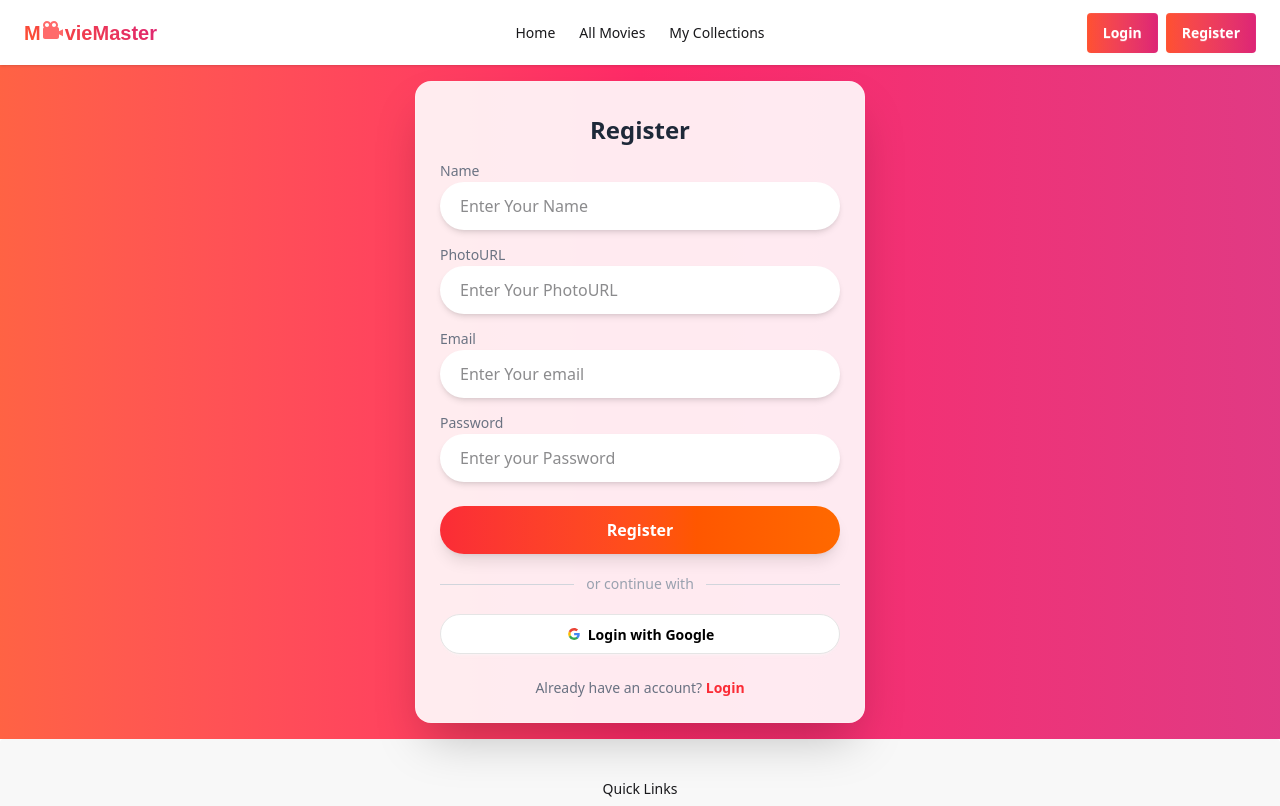
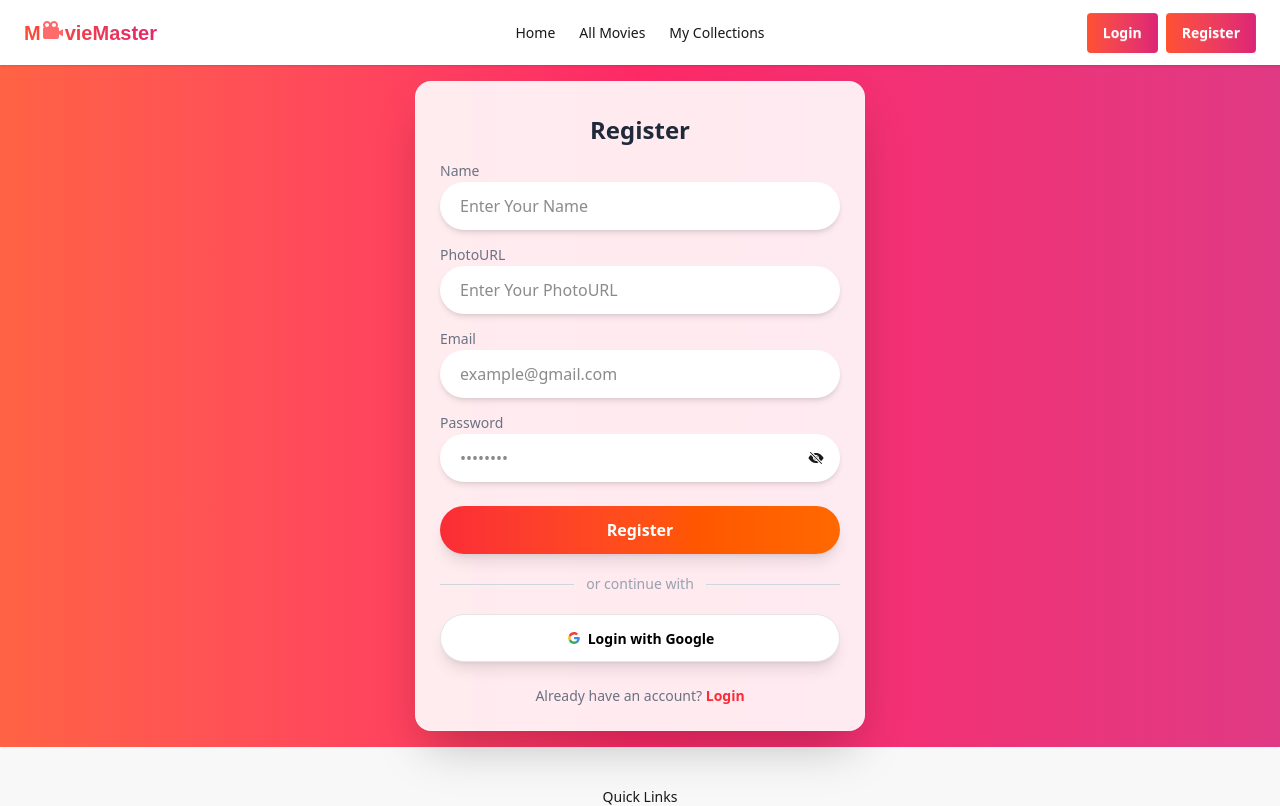
Before and after one commit to Jobayer561/MovieMaster-Client, a React (Vite) app: page /register in a window 1280 px wide. Shown: the top 806 px of the page. Built offline with nearby package versions, Linux system fonts and the light colour scheme; a web font is replaced by a local one.

Commit message:
registration functionality added

```diff
--- a/src/Context/AuthProvider.jsx
+++ b/src/Context/AuthProvider.jsx
@@ -1,11 +1,29 @@
-import React from 'react'
+import React, { useState } from "react";
+import { AuthContext } from "./AuthContext";
+import { createUserWithEmailAndPassword, signInWithEmailAndPassword } from "firebase/auth";
+import { auth } from "../firebase/firebase.config";
 
-const AuthProvider = () => {
-  return (
-    <div>
+const AuthProvider = ({ children }) => {
+  const [user, setUser] = useState(null);
+  const [loading, setLoading] = useState(true);
 
-    </div>
-  )
+
+const createUser = (email,password)=>{
+    return createUserWithEmailAndPassword(auth,email,password);
 }
 
-export default AuthProvider
+const LoginUser = (email,password)=>{
+    return signInWithEmailAndPassword(auth,email,password)
+}
+
+  const authInfo = {
+    createUser,
+    LoginUser,
+    user,
+    loading,
+    setUser,setLoading
+  };
+  return <AuthContext value={authInfo}>{children}</AuthContext>;
+};
+
+export default AuthProvider;
--- a/src/Pages/Login.jsx
+++ b/src/Pages/Login.jsx
@@ -1,7 +1,10 @@
 import React from "react";
+import { useState } from "react";
 import { Link } from "react-router";
-
+import { FaEye } from "react-icons/fa";
+import { IoEyeOff } from "react-icons/io5";
 const Login = () => {
+  const [show, setShow] = useState(false);
   return (
     <div
       className="min-h-screen px-4 flex justify-center items-center   bg-linear-to-r from-[#ff512f]/90 via-[#ff2a68] to-[#dd2476]/90
@@ -17,20 +20,27 @@ const Login = () => {
             <label className=" text-gray-500 text-sm  ">Email</label>
             <input
               type="text"
-              placeholder="Enter Your email"
+              placeholder="example@gmail.com"
               required
               className="w-full px-5 py-3 rounded-full bg-white shadow-md focus:outline-none "
             />
           </div>
 
-          <div className="mb-3">
+          <div className="relative mb-3">
             <label className=" text-gray-500 text-sm ">Password</label>
             <input
-              type="password"
-              placeholder="Enter your Password"
+              type={show ? "text" : "password"}
+              name="password"
+              placeholder="••••••••"
               required
               className="w-full px-5 py-3 rounded-full bg-white shadow-md focus:outline-none"
             />
+            <span
+              onClick={() => setShow(!show)}
+              className="absolute right-4 top-10 cursor-pointer "
+            >
+              {show ? <FaEye /> : <IoEyeOff />}
+            </span>
           </div>
 
           <div className="flex justify-between items-center text-sm mb-6">
@@ -50,7 +60,7 @@ const Login = () => {
           </div>
 
           <div className="flex justify-center gap-4">
-            <button className="btn w-full  rounded-full hover:scale-105 transition-transform bg-white text-black border-[#e5e5e5]">
+            <button className="btn w-full h-12 shadow-lg hover:shadow-xl  rounded-full hover:scale-105 transition-transform bg-white text-black border-[#e5e5e5]">
               <svg
                 aria-label="Google logo"
                 width="16"
@@ -85,7 +95,7 @@ const Login = () => {
           <p className="text-center text-gray-500 text-sm mt-6">
             Don't have an account?{" "}
             <Link
-              href="#"
+              to={"/register"}
               className="text-red-500 font-semibold hover:text-orange-500"
             >
               Register
--- a/src/Pages/Registration.jsx
+++ b/src/Pages/Registration.jsx
@@ -1,7 +1,67 @@
 import React from "react";
-import { Link } from "react-router";
+import { useState } from "react";
+import { FaEye } from "react-icons/fa6";
+import { IoEyeOff } from "react-icons/io5";
+import { Link, useNavigate } from "react-router";
+import { AuthContext } from "../Context/AuthContext";
+import { useContext } from "react";
+import toast from "react-hot-toast";
 
 const Registration = () => {
+  const [show, setShow] = useState(false);
+  const [error, setError] = useState("");
+  const { createUser, setUser } = useContext(AuthContext);
+
+  const navigate = useNavigate();
+
+  const handleRegistration = (e) => {
+    e.preventDefault();
+    const name = e.target.name.value;
+    const photoUrl = e.target.photoURL.value;
+    const email = e.target.email.value;
+    const password = e.target.password.value;
+    console.log(name, photoUrl, email, password);
+    const passwordPattern = /^(?=.*[a-z])(?=.*[A-Z]).{6,}$/;
+    if (!passwordPattern) {
+      setError(
+        "Password Must be 6 character long and must Contain at least one uppercase Letter and one lowercase letter"
+      );
+      return;
+    }
+    setError("");
+    createUser(email, password)
+      .then((res) => {
+        toast.success('Sign Up Successful')
+        console.log(res.user);
+        setUser(null);
+        navigate("/");
+      })
+      .catch((e) => {
+        if (e.code === "auth/email-already-in-use") {
+          toast.error("User already exists in the database.");
+        } else if (e.code === "auth/weak-password") {
+          toast.error(
+            "You password should be 6 character long and must contain one uppercase & lowercase letter"
+          );
+        } else if (e.code === "auth/invalid-email") {
+          toast.error("Invalid email format. Please check your email.");
+        } else if (e.code === "auth/user-not-found") {
+          toast.error("User not found. Please sign up first.");
+        } else if (e.code === "auth/wrong-password") {
+          toast.error("Wrong password. Please try again.");
+        } else if (e.code === "auth/user-disabled") {
+          toast.error("This user account has been disabled.");
+        } else if (e.code === "auth/too-many-requests") {
+          toast.error("Too many attempts. Please try again later.");
+        } else if (e.code === "auth/operation-not-allowed") {
+          toast.error("Operation not allowed. Please contact support.");
+        } else if (e.code === "auth/network-request-failed") {
+          toast.error("Network error. Please check your connection.");
+        } else {
+          toast.error(e.message || "An unexpected error occurred.");
+        }
+      });
+  };
   return (
     <div
       className=" px-4 flex justify-center items-center   bg-linear-to-r from-[#ff512f]/90 via-[#ff2a68] to-[#dd2476]/90
@@ -12,12 +72,13 @@ const Registration = () => {
           <h1 className="text-2xl font-bold mt-2 text-gray-800">Register</h1>
         </div>
 
-        <form>
+        <form onSubmit={handleRegistration}>
           {" "}
           <div className="mb-3 ">
             <label className=" text-gray-500 text-sm  ">Name</label>
             <input
               type="text"
+              name="name"
               placeholder="Enter Your Name"
               required
               className="w-full px-5 py-3 rounded-full bg-white shadow-md focus:outline-none "
@@ -27,6 +88,7 @@ const Registration = () => {
             <label className=" text-gray-500 text-sm  ">PhotoURL</label>
             <input
               type="text"
+              name="photoURL"
               placeholder="Enter Your PhotoURL"
               required
               className="w-full px-5 py-3 rounded-full bg-white shadow-md focus:outline-none "
@@ -36,21 +98,32 @@ const Registration = () => {
             <label className=" text-gray-500 text-sm  ">Email</label>
             <input
               type="text"
-              placeholder="Enter Your email"
+              name="email"
+              placeholder="example@gmail.com"
               required
               className="w-full px-5 py-3 rounded-full bg-white shadow-md focus:outline-none "
             />
           </div>
-          <div className="mb-3">
+          <div className="relative mb-3">
             <label className=" text-gray-500 text-sm ">Password</label>
             <input
-              type="password"
-              placeholder="Enter your Password"
+              type={show ? "text" : "password"}
+              name="password"
+              placeholder="••••••••"
               required
               className="w-full px-5 py-3 rounded-full bg-white shadow-md focus:outline-none"
             />
+            <span
+              onClick={() => setShow(!show)}
+              className="absolute right-4 top-10 cursor-pointer "
+            >
+              {show ? <FaEye /> : <IoEyeOff />}
+            </span>
           </div>
-          <button className="w-full mt-3 py-3 rounded-full bg-linear-to-r from-red-500 to-orange-500 text-white font-semibold   shadow-lg hover:shadow-xl hover:scale-105 ">
+          <button
+            type="submit"
+            className="w-full mt-3 py-3 rounded-full bg-linear-to-r from-red-500 to-orange-500 text-white font-semibold   shadow-lg hover:shadow-xl hover:scale-105 "
+          >
             Register
           </button>
           <div className="flex items-center my-5 text-gray-400 text-sm">
@@ -59,7 +132,7 @@ const Registration = () => {
             <div className="flex-1 h-px bg-gray-300"></div>
           </div>
           <div className="flex justify-center gap-4">
-            <button className="btn w-full  rounded-full hover:scale-105 transition-transform bg-white text-black border-[#e5e5e5]">
+            <button className="btn w-full h-12 shadow-lg hover:shadow-xl  rounded-full hover:scale-105 transition-transform bg-white text-black border-[#e5e5e5]">
               <svg
                 aria-label="Google logo"
                 width="16"
@@ -93,7 +166,7 @@ const Registration = () => {
           <p className="text-center text-gray-500 text-sm mt-6">
             Already have an account?{" "}
             <Link
-              href="#"
+              to={"/login"}
               className="text-red-500 font-semibold hover:text-orange-500"
             >
               Login
--- /dev/null
+++ b/src/firebase/firebase.config.js
@@ -0,0 +1,20 @@
+// Import the functions you need from the SDKs you need
+import { initializeApp } from "firebase/app";
+import { getAuth } from "firebase/auth";
+
+// TODO: Add SDKs for Firebase products that you want to use
+// https://firebase.google.com/docs/web/setup#available-libraries
+
+// Your web app's Firebase configuration
+const firebaseConfig = {
+  apiKey: import.meta.env.VITE_apiKey,
+  authDomain: import.meta.env.VITE_authDomain,
+  projectId: import.meta.env.VITE_projectId,
+  storageBucket: import.meta.env.VITE_storageBucket,
+  messagingSenderId: import.meta.env.VITE_messagingSenderId,
+  appId: import.meta.env.VITE_appId,
+};
+
+// Initialize Firebase
+const app = initializeApp(firebaseConfig);
+export const auth = getAuth(app);
--- a/src/main.jsx
+++ b/src/main.jsx
@@ -1,12 +1,17 @@
-import { StrictMode } from 'react'
-import { createRoot } from 'react-dom/client'
-import './index.css'
-import App from './App.jsx'
-import { RouterProvider } from 'react-router'
-import { router } from './Router/Router.jsx'
+import { StrictMode } from "react";
+import { createRoot } from "react-dom/client";
+import "./index.css";
+import App from "./App.jsx";
+import { RouterProvider } from "react-router";
+import { router } from "./Router/Router.jsx";
+import AuthProvider from "./Context/AuthProvider.jsx";
+import { Toaster } from "react-hot-toast";
 
-createRoot(document.getElementById('root')).render(
+createRoot(document.getElementById("root")).render(
   <StrictMode>
-    <RouterProvider router = {router}></RouterProvider>
-  </StrictMode>,
-)
+    <AuthProvider>
+      <RouterProvider router={router}></RouterProvider>
+      <Toaster/>
+    </AuthProvider>
+  </StrictMode>
+);
```
